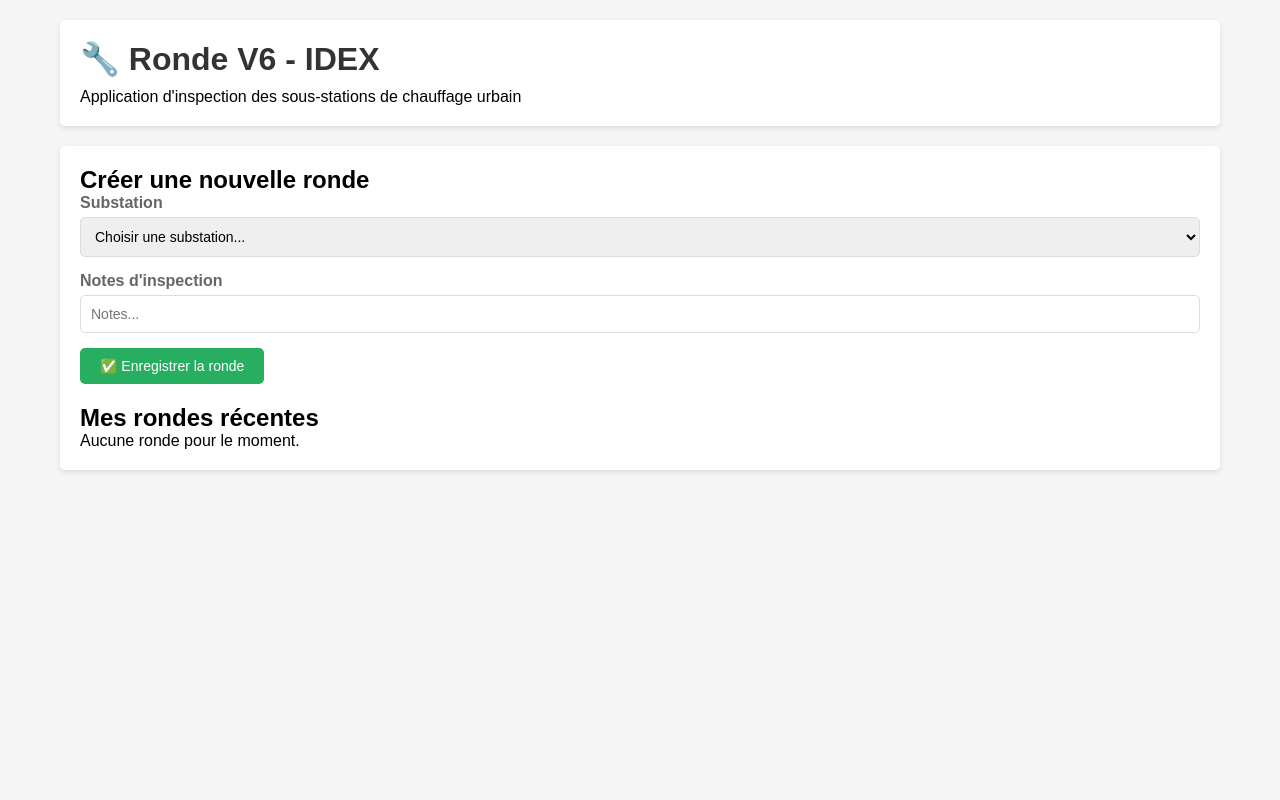
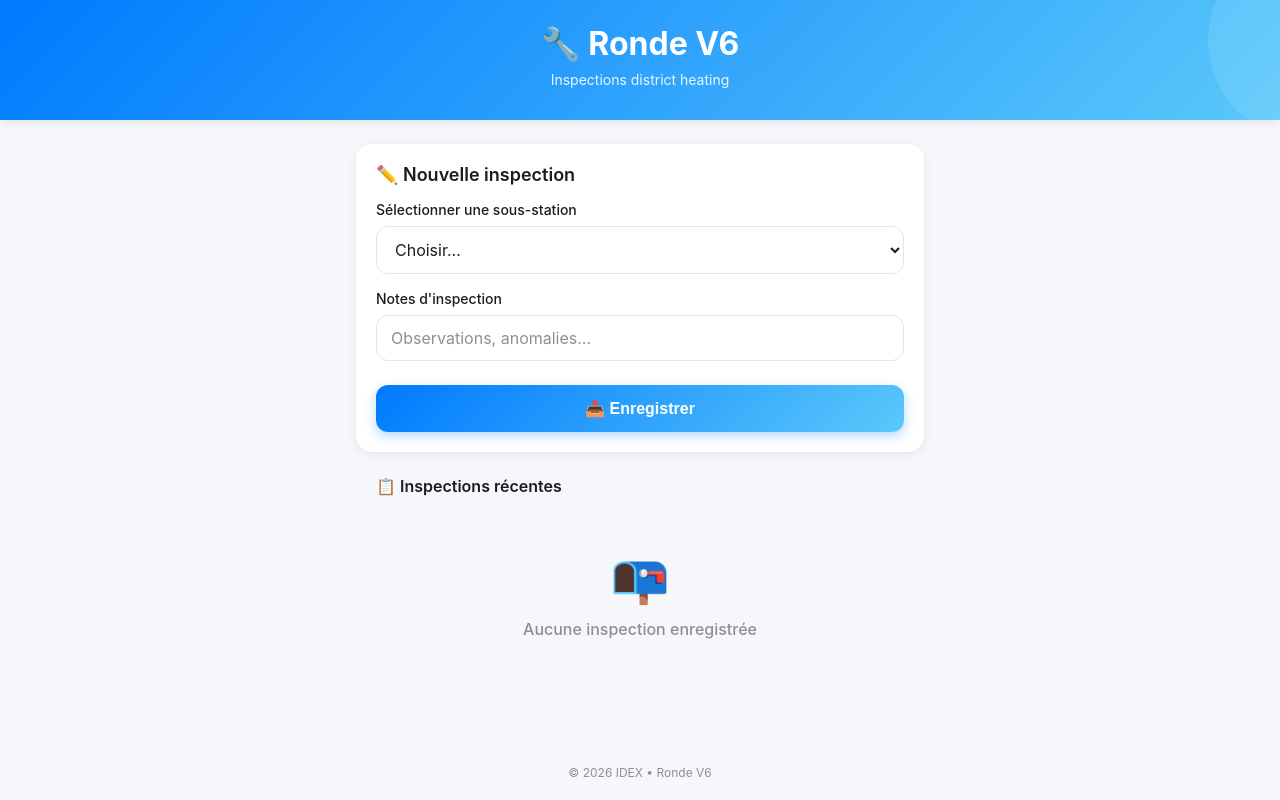
Before and after one commit to 0M43L/ronde-v6, a website: page public/index.html in a window 1280 px wide. Drawn offline with Linux system fonts and the light colour scheme.

Commit message:
Update index.html

```diff
--- a/public/index.html
+++ b/public/index.html
@@ -2,64 +2,347 @@
 <html lang="fr">
 <head>
   <meta charset="UTF-8">
-  <meta name="viewport" content="width=device-width, initial-scale=1.0">
+  <meta name="viewport" content="width=device-width, initial-scale=1.0, viewport-fit=cover">
   <title>Ronde V6</title>
   <style>
-    * { margin: 0; padding: 0; box-sizing: border-box; }
-    body { font-family: Arial, sans-serif; background: #f5f5f5; }
-    .container { max-width: 1200px; margin: 0 auto; padding: 20px; }
-    .header { background: white; padding: 20px; border-radius: 5px; margin-bottom: 20px; box-shadow: 0 2px 5px rgba(0,0,0,0.1); }
-    .header h1 { color: #333; margin-bottom: 10px; }
-    .content { background: white; padding: 20px; border-radius: 5px; box-shadow: 0 2px 5px rgba(0,0,0,0.1); }
-    .form-group { margin-bottom: 15px; }
-    .form-group label { display: block; margin-bottom: 5px; color: #666; font-weight: bold; }
-    .form-group input, .form-group select { width: 100%; padding: 10px; border: 1px solid #ddd; border-radius: 5px; font-size: 14px; }
-    .form-group button { background: #27ae60; color: white; border: none; padding: 10px 20px; border-radius: 5px; cursor: pointer; font-size: 14px; }
-    .form-group button:hover { background: #229954; }
-    .list { margin-top: 20px; }
-    .card { background: #f9f9f9; padding: 15px; border-left: 4px solid #667eea; margin-bottom: 10px; border-radius: 3px; }
-    .card h3 { color: #333; margin-bottom: 5px; }
-    .card p { color: #666; font-size: 13px; }
+    * {
+      margin: 0;
+      padding: 0;
+      box-sizing: border-box;
+    }
+
+    :root {
+      --primary: #007AFF;
+      --secondary: #5AC8FA;
+      --success: #34C759;
+      --warning: #FF9500;
+      --danger: #FF3B30;
+      --background: #F5F7FA;
+      --card-bg: #FFFFFF;
+      --text-primary: #1C1C1E;
+      --text-secondary: #8E8E93;
+      --border: #E5E5EA;
+      --shadow: 0 2px 10px rgba(0, 0, 0, 0.08);
+      --shadow-lg: 0 8px 24px rgba(0, 0, 0, 0.12);
+    }
+
+    html, body {
+      height: 100%;
+      width: 100%;
+    }
+
+    body {
+      font-family: -apple-system, BlinkMacSystemFont, 'Segoe UI', Roboto, Oxygen, Ubuntu, sans-serif;
+      background: var(--background);
+      color: var(--text-primary);
+      overflow-x: hidden;
+    }
+
+    .app {
+      min-height: 100vh;
+      display: flex;
+      flex-direction: column;
+      background: var(--background);
+    }
+
+    /* HEADER */
+    .header {
+      background: linear-gradient(135deg, var(--primary) 0%, var(--secondary) 100%);
+      color: white;
+      padding: 24px 20px 32px;
+      text-align: center;
+      box-shadow: var(--shadow);
+      position: relative;
+      overflow: hidden;
+    }
+
+    .header::before {
+      content: '';
+      position: absolute;
+      top: -50%;
+      right: -10%;
+      width: 200px;
+      height: 200px;
+      background: rgba(255, 255, 255, 0.1);
+      border-radius: 50%;
+    }
+
+    .header h1 {
+      font-size: 32px;
+      font-weight: 700;
+      margin-bottom: 8px;
+      position: relative;
+      z-index: 1;
+    }
+
+    .header p {
+      font-size: 14px;
+      opacity: 0.9;
+      position: relative;
+      z-index: 1;
+    }
+
+    /* CONTENT */
+    .content {
+      flex: 1;
+      padding: 24px 16px;
+      max-width: 600px;
+      margin: 0 auto;
+      width: 100%;
+    }
+
+    /* CARD */
+    .card {
+      background: var(--card-bg);
+      border-radius: 16px;
+      padding: 20px;
+      margin-bottom: 16px;
+      box-shadow: var(--shadow);
+      transition: all 0.3s ease;
+    }
+
+    .card:active {
+      transform: scale(0.98);
+    }
+
+    .card h2 {
+      font-size: 18px;
+      font-weight: 600;
+      margin-bottom: 16px;
+      color: var(--text-primary);
+    }
+
+    /* FORM */
+    .form-group {
+      margin-bottom: 16px;
+    }
+
+    .form-group label {
+      display: block;
+      font-size: 14px;
+      font-weight: 500;
+      color: var(--text-primary);
+      margin-bottom: 8px;
+    }
+
+    .form-group input,
+    .form-group select {
+      width: 100%;
+      padding: 12px 14px;
+      border: 1.5px solid var(--border);
+      border-radius: 12px;
+      font-size: 16px;
+      font-family: inherit;
+      transition: all 0.2s ease;
+      background: var(--card-bg);
+      color: var(--text-primary);
+    }
+
+    .form-group input:focus,
+    .form-group select:focus {
+      outline: none;
+      border-color: var(--primary);
+      box-shadow: 0 0 0 3px rgba(0, 122, 255, 0.1);
+    }
+
+    .form-group input::placeholder {
+      color: var(--text-secondary);
+    }
+
+    .btn {
+      width: 100%;
+      padding: 14px;
+      background: linear-gradient(135deg, var(--primary) 0%, var(--secondary) 100%);
+      color: white;
+      border: none;
+      border-radius: 12px;
+      font-size: 16px;
+      font-weight: 600;
+      cursor: pointer;
+      transition: all 0.3s ease;
+      box-shadow: 0 4px 12px rgba(0, 122, 255, 0.3);
+      margin-top: 8px;
+    }
+
+    .btn:active {
+      transform: scale(0.96);
+      box-shadow: 0 2px 6px rgba(0, 122, 255, 0.2);
+    }
+
+    /* RONDE LIST */
+    .ronde-item {
+      background: linear-gradient(135deg, #F5F7FA 0%, #FFFFFF 100%);
+      border-radius: 12px;
+      padding: 16px;
+      margin-bottom: 12px;
+      border-left: 4px solid var(--primary);
+      transition: all 0.2s ease;
+    }
+
+    .ronde-item:active {
+      box-shadow: var(--shadow-lg);
+    }
+
+    .ronde-item-header {
+      display: flex;
+      justify-content: space-between;
+      align-items: center;
+      margin-bottom: 8px;
+    }
+
+    .ronde-item h3 {
+      font-size: 16px;
+      font-weight: 600;
+      color: var(--text-primary);
+    }
+
+    .ronde-badge {
+      background: var(--success);
+      color: white;
+      padding: 4px 12px;
+      border-radius: 20px;
+      font-size: 12px;
+      font-weight: 600;
+    }
+
+    .ronde-item p {
+      font-size: 13px;
+      color: var(--text-secondary);
+      margin: 4px 0;
+      display: flex;
+      align-items: center;
+    }
+
+    .ronde-item p::before {
+      content: '•';
+      margin-right: 8px;
+      color: var(--primary);
+    }
+
+    /* EMPTY STATE */
+    .empty-state {
+      text-align: center;
+      padding: 40px 20px;
+      color: var(--text-secondary);
+    }
+
+    .empty-state-icon {
+      font-size: 48px;
+      margin-bottom: 12px;
+    }
+
+    .empty-state p {
+      font-size: 16px;
+      font-weight: 500;
+    }
+
+    /* SECTION TITLE */
+    .section-title {
+      font-size: 16px;
+      font-weight: 600;
+      color: var(--text-primary);
+      margin: 24px 0 12px 0;
+      padding: 0 20px;
+    }
+
+    /* FOOTER */
+    .footer {
+      padding: 20px;
+      text-align: center;
+      color: var(--text-secondary);
+      font-size: 12px;
+    }
+
+    /* RESPONSIVE */
+    @media (max-width: 480px) {
+      .header h1 {
+        font-size: 28px;
+      }
+
+      .content {
+        padding: 16px 12px;
+      }
+
+      .card {
+        padding: 16px;
+      }
+    }
+
+    /* ANIMATIONS */
+    @keyframes slideUp {
+      from {
+        opacity: 0;
+        transform: translateY(10px);
+      }
+      to {
+        opacity: 1;
+        transform: translateY(0);
+      }
+    }
+
+    .ronde-item {
+      animation: slideUp 0.3s ease forwards;
+    }
+
+    .ronde-item:nth-child(1) { animation-delay: 0.05s; }
+    .ronde-item:nth-child(2) { animation-delay: 0.1s; }
+    .ronde-item:nth-child(3) { animation-delay: 0.15s; }
+    .ronde-item:nth-child(n+4) { animation-delay: 0.2s; }
   </style>
 </head>
 <body>
-<div class="container">
+
+<div class="app">
+  <!-- HEADER -->
   <div class="header">
-    <h1>🔧 Ronde V6 - IDEX</h1>
-    <p>Application d'inspection des sous-stations de chauffage urbain</p>
+    <h1>🔧 Ronde V6</h1>
+    <p>Inspections district heating</p>
   </div>
 
+  <!-- CONTENT -->
   <div class="content">
-    <h2>Créer une nouvelle ronde</h2>
+    <!-- FORMULAIRE -->
+    <div class="card">
+      <h2>✏️ Nouvelle inspection</h2>
       <form id="rondeForm" onsubmit="saveRonde(event)">
         <div class="form-group">
-        <label>Substation</label>
+          <label>Sélectionner une sous-station</label>
           <select id="substationSelect" required>
-          <option value="">Choisir une substation...</option>
-          <option value="SUB_001">SUB_001 - Substation Tour Défense 1</option>
-          <option value="SUB_002">SUB_002 - Substation Tour Défense 2</option>
-          <option value="SUB_003">SUB_003 - Substation Tour Défense 3</option>
-          <option value="SUB_004">SUB_004 - Substation Coeur Défense</option>
-          <option value="SUB_005">SUB_005 - Substation Grande Arche</option>
+            <option value="">Choisir...</option>
+            <option value="SUB_001">SUB_001 - Tour Défense 1</option>
+            <option value="SUB_002">SUB_002 - Tour Défense 2</option>
+            <option value="SUB_003">SUB_003 - Tour Défense 3</option>
+            <option value="SUB_004">SUB_004 - Coeur Défense</option>
+            <option value="SUB_005">SUB_005 - Grande Arche</option>
+            <option value="SUB_006">SUB_006 - CNIT</option>
+            <option value="SUB_007">SUB_007 - Esplanade Nord</option>
           </select>
         </div>
 
         <div class="form-group">
           <label>Notes d'inspection</label>
-        <input type="text" id="rondeNotes" placeholder="Notes...">
+          <input type="text" id="rondeNotes" placeholder="Observations, anomalies...">
         </div>
 
-      <div class="form-group">
-        <button type="submit">✅ Enregistrer la ronde</button>
+        <button class="btn" type="submit">📤 Enregistrer</button>
+      </form>
     </div>
-    </form>
 
-    <div class="list">
-      <h2>Mes rondes récentes</h2>
+    <!-- TITRE SECTION -->
+    <div class="section-title">📋 Inspections récentes</div>
+
+    <!-- LISTE RONDES -->
     <div id="rondesList">
-        <p>Aucune ronde pour le moment.</p>
+      <div class="empty-state">
+        <div class="empty-state-icon">📭</div>
+        <p>Aucune inspection enregistrée</p>
       </div>
     </div>
+  </div>
+
+  <!-- FOOTER -->
+  <div class="footer">
+    <p>© 2026 IDEX • Ronde V6</p>
   </div>
 </div>
 
@@ -70,24 +353,25 @@ function saveRonde(event) {
   const notes = document.getElementById('rondeNotes').value;
 
   if (!subId) {
-    alert('Choisir une substation !');
+    alert('Veuillez choisir une sous-station');
     return;
   }
 
   const ronde = {
     id: `RONDE_${Date.now()}`,
     substation_id: subId,
-    date_visite: new Date().toLocaleString(),
-    notes: notes,
+    date_visite: new Date().toLocaleString('fr-FR'),
+    notes: notes || 'Aucune note',
   };
 
   let rondes = JSON.parse(localStorage.getItem('rondes') || '[]');
-  rondes.push(ronde);
+  rondes.unshift(ronde);
   localStorage.setItem('rondes', JSON.stringify(rondes));
 
   document.getElementById('rondeForm').reset();
-  alert('✅ Ronde enregistrée !');
   loadRondes();
+
+  alert('✅ Inspection enregistrée');
 }
 
 function loadRondes() {
@@ -95,20 +379,29 @@ function loadRondes() {
   const list = document.getElementById('rondesList');
 
   if (rondes.length === 0) {
-    list.innerHTML = '<p>Aucune ronde pour le moment.</p>';
+    list.innerHTML = `
+      <div class="empty-state">
+        <div class="empty-state-icon">📭</div>
+        <p>Aucune inspection enregistrée</p>
+      </div>
+    `;
     return;
   }
 
   list.innerHTML = rondes.map(r => `
-    <div class="card">
+    <div class="ronde-item">
+      <div class="ronde-item-header">
         <h3>${r.substation_id}</h3>
-      <p>Date: ${r.date_visite}</p>
-      <p>Notes: ${r.notes || 'N/A'}</p>
+        <div class="ronde-badge">✓ Complétée</div>
+      </div>
+      <p>${r.date_visite}</p>
+      <p>${r.notes}</p>
     </div>
   `).join('');
 }
 
 window.addEventListener('load', loadRondes);
 </script>
+
 </body>
 </html>
```
Lines whose indentation alone changed are shown as unchanged.
